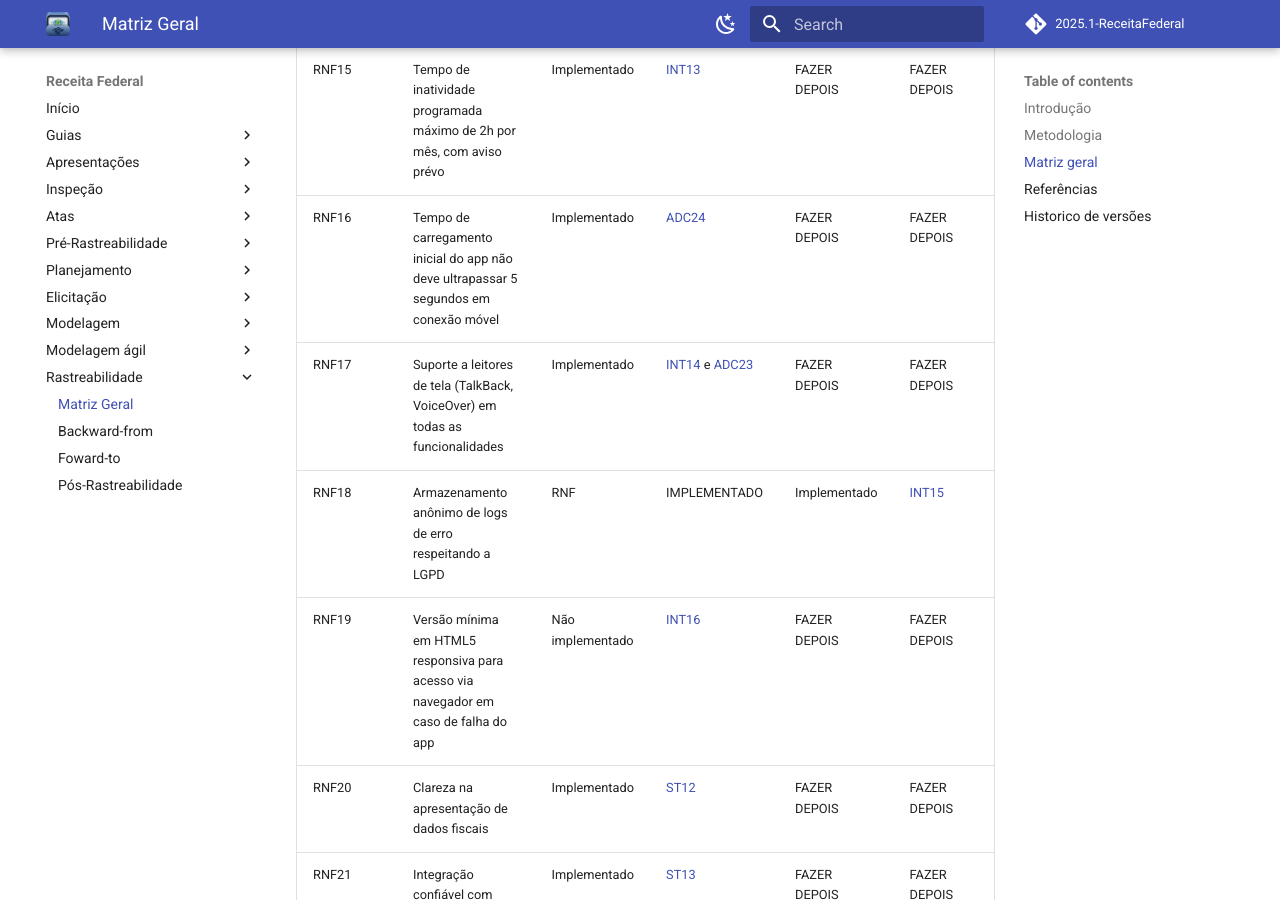
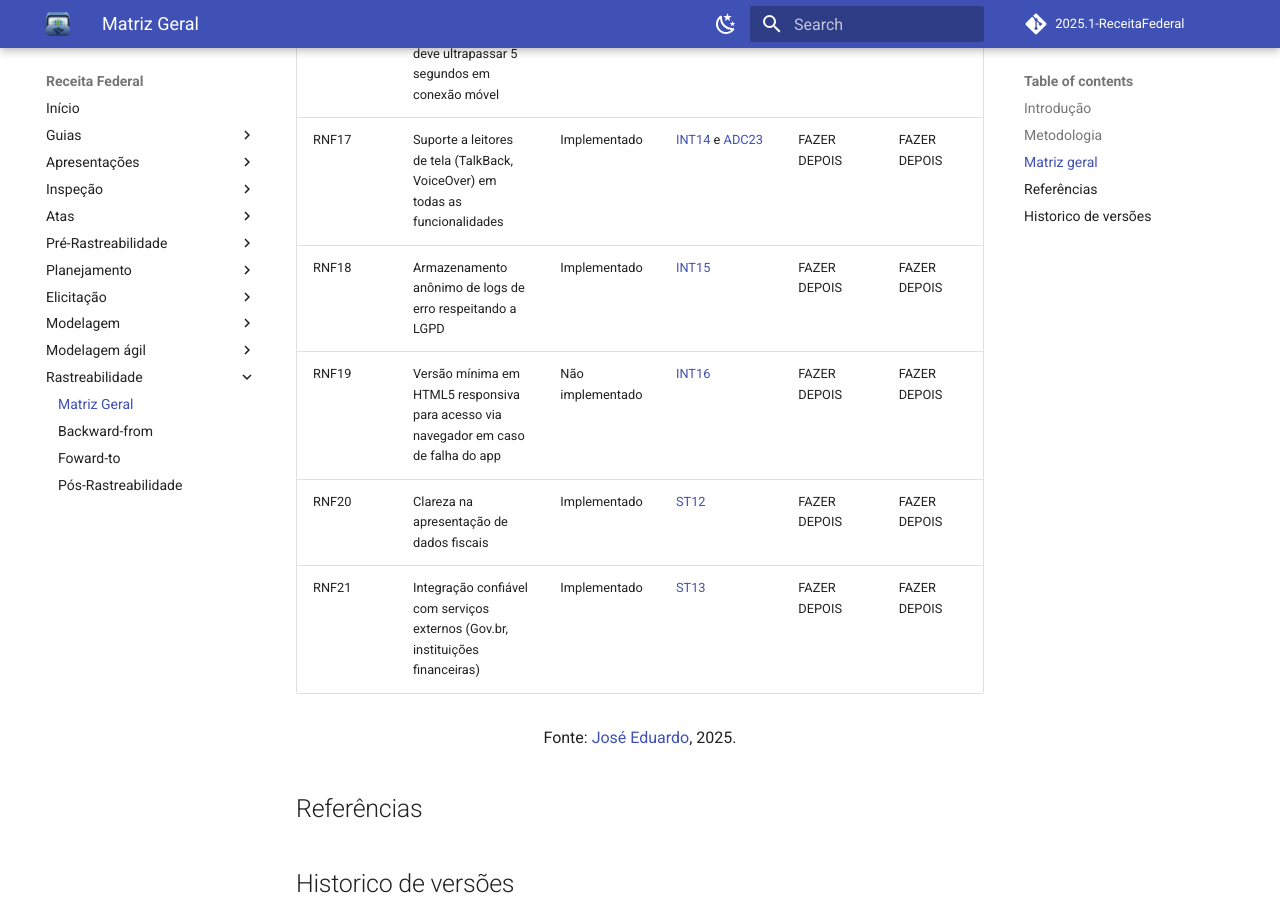
Before and after one commit to Requisitos-de-Software/2025.1-Meu-INSS, an MkDocs documentation site: the page built from docs/rastreabilidade/matriz-geral.md, in a window 1280 px wide and 900 px high, scrolled down 6804 px. Built offline with MkDocs 1.6.1 and Material for MkDocs 9.7.7, drawn with Linux system fonts in a browser that asks for light colours; comment, search, counter and statistics services are not loaded.

Commit message:
corrigindo o rnf18

```diff
--- a/docs/rastreabilidade/matriz-geral.md
+++ b/docs/rastreabilidade/matriz-geral.md
@@ -96,7 +96,7 @@
 | RNF15| Tempo de inatividade programada máximo de 2h por mês, com aviso prévo        | Implementado       | [INT13](https://requisitos-de-software.github.io/2025.1-ReceitaFederal/elicitacao/introspeccao/)   | FAZER DEPOIS  | FAZER DEPOIS |
 | RNF16| Tempo de carregamento inicial do app não deve ultrapassar 5 segundos em conexão móvel       | Implementado       | [ADC24](https://requisitos-de-software.github.io/2025.1-ReceitaFederal/elicitacao/analisededocumentos/)  | FAZER DEPOIS  | FAZER DEPOIS |
 | RNF17| Suporte a leitores de tela (TalkBack, VoiceOver) em todas as funcionalidades         | Implementado       | [INT14](https://requisitos-de-software.github.io/2025.1-ReceitaFederal/elicitacao/introspeccao/) e [ADC23](https://requisitos-de-software.github.io/2025.1-ReceitaFederal/elicitacao/analisededocumentos/)   | FAZER DEPOIS  | FAZER DEPOIS |
-| RNF18| Armazenamento anônimo de logs de erro respeitando a LGPD                                   | RNF       | IMPLEMENTADO        | Implementado       | [INT15](https://requisitos-de-software.github.io/2025.1-ReceitaFederal/elicitacao/introspeccao/)   | FAZER DEPOIS  | FAZER DEPOIS |
+| RNF18| Armazenamento anônimo de logs de erro respeitando a LGPD                                   | Implementado       | [INT15](https://requisitos-de-software.github.io/2025.1-ReceitaFederal/elicitacao/introspeccao/)   | FAZER DEPOIS  | FAZER DEPOIS |
 | RNF19| Versão mínima em HTML5 responsiva para acesso via navegador em caso de falha do app         | Não implementado       | [INT16](https://requisitos-de-software.github.io/2025.1-ReceitaFederal/elicitacao/introspeccao/)  | FAZER DEPOIS  | FAZER DEPOIS |
 | RNF20| Clareza na apresentação de dados fiscais        | Implementado       | [ST12](https://requisitos-de-software.github.io/2025.1-ReceitaFederal/elicitacao/storytelling/)  | FAZER DEPOIS  | FAZER DEPOIS |
 | RNF21| Integração confiável com serviços externos (Gov.br, instituições financeiras)        | Implementado       | [ST13](https://requisitos-de-software.github.io/2025.1-ReceitaFederal/elicitacao/storytelling/)  | FAZER DEPOIS  | FAZER DEPOIS |
```
